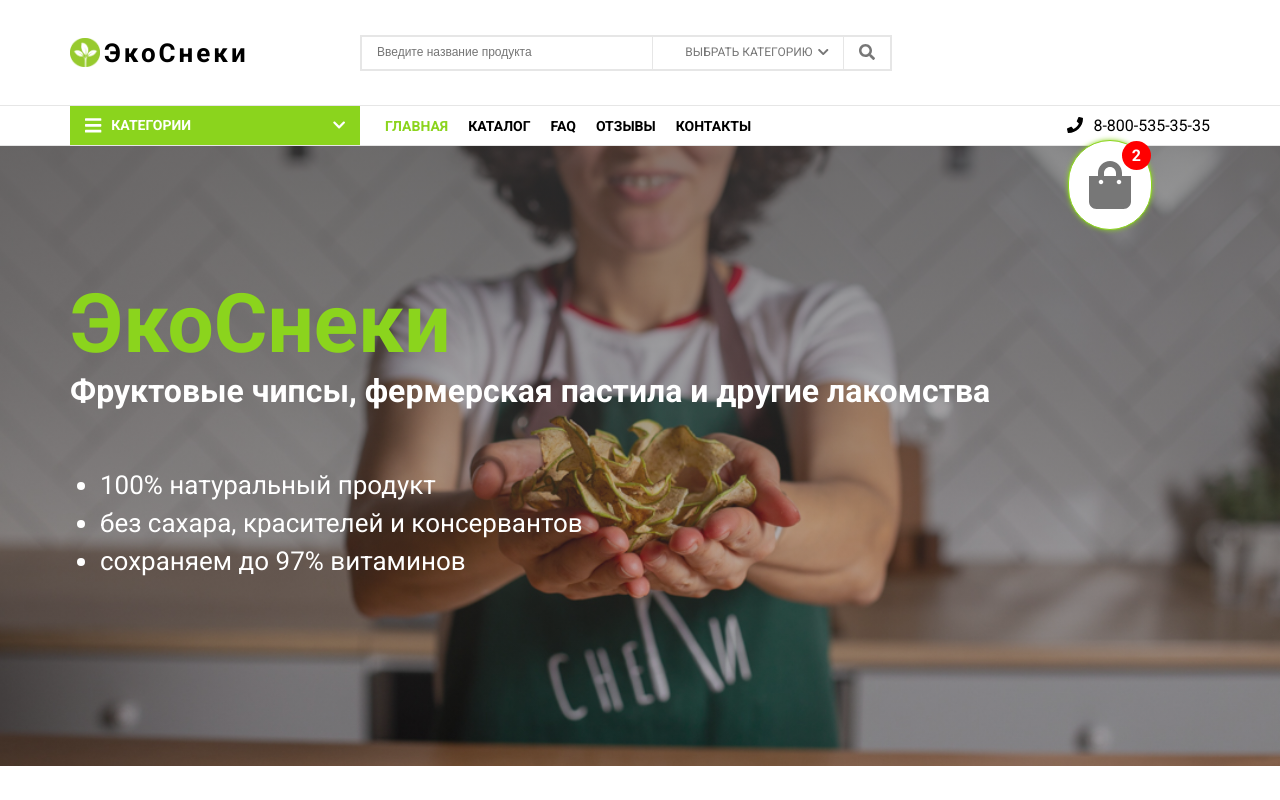
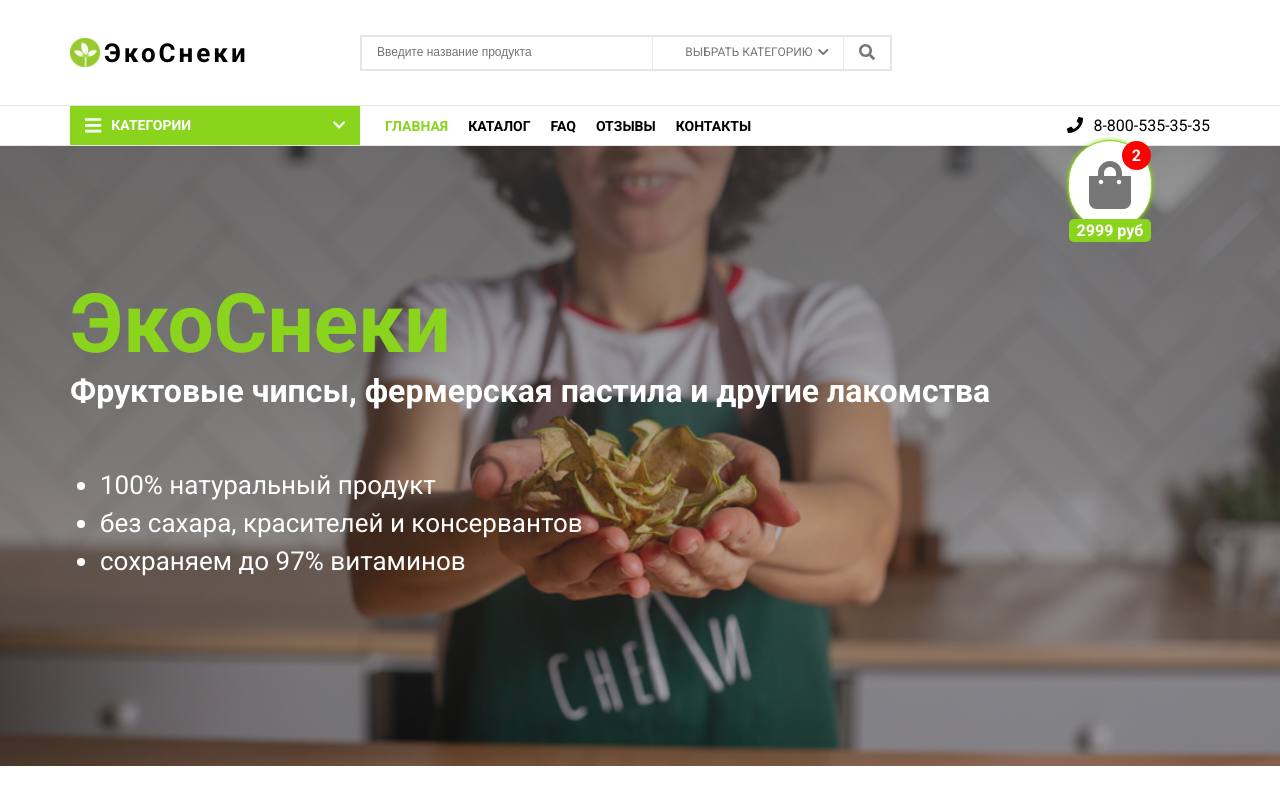
Before and after one commit to b0006/eko-front, a React (Create React App) app: page / in a window 1280 px wide. Shown: the top 800 px of the page. Built offline with nearby package versions, Linux system fonts and the light colour scheme.

Commit message:
fix(minor)

```diff
--- a/src/components/FixedCart/FixedCart.module.scss
+++ b/src/components/FixedCart/FixedCart.module.scss
@@ -34,6 +34,19 @@
     border-radius: 20px;
   }
 
+  .price {
+    position: absolute;
+    bottom: -13px;
+    left: 0;
+    right: 0;
+    text-align: center;
+    background-color: $main-color;
+    color: $light-color;
+    font-weight: bold;
+    padding: 2px 0px;
+    border-radius: 5px;
+  }
+
   &:hover {
     transform: scale(1.05);
   }
--- a/src/components/FixedCart/index.tsx
+++ b/src/components/FixedCart/index.tsx
@@ -14,7 +14,8 @@ const FixedCart: React.FC = observer(() => {
   return (
     <div className={classnames({ [styles.wrapper]: true, [styles.offset]: isFixed })}>
       <FontAwesomeIcon icon={faShoppingBag} size="3x" />
-      <div className={styles.count}>2</div>
+      <span className={styles.count}>2</span>
+      <span className={styles.price}>2999 руб</span>
     </div>
   );
 });
```
